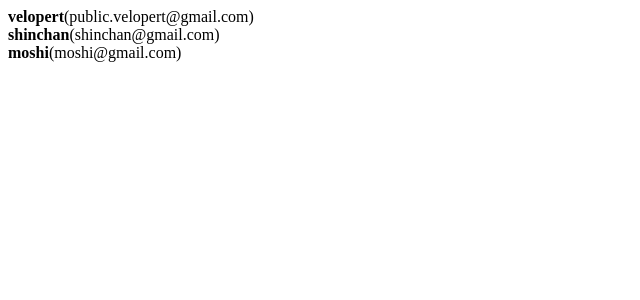
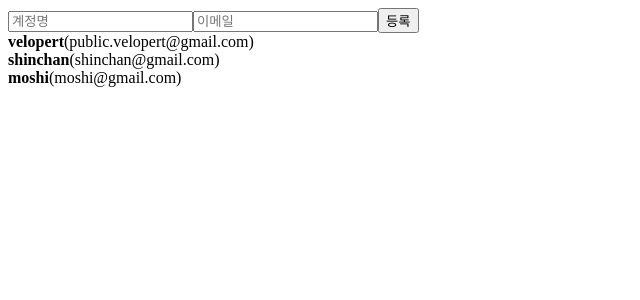
Before and after one commit to ekal901/2022-02-begin-react, a React (Create React App) app: page / in a window 1280 px wide. Shown: the top 300 px of the page, without its empty margins (0-640 px from the left). Built offline with nearby package versions, Linux system fonts and the light colour scheme.

Commit message:
'add object to Array'

```diff
--- a/src/App.js
+++ b/src/App.js
@@ -1,9 +1,71 @@
-import { render } from 'react-dom';
-import UserList from './UserList';
+import React, { useRef, useState } from 'react'
+import CreateUser from './CreateUser'
+import UserList from './UserList'
 
 function App() {
+  const [inputs, setInputs] = useState({
+    username: '',
+    email: ''
+  })
+  const {username, email} = inputs
+
+  const onChange = (e) => {
+    const { name, value } = e.target
+    setInputs({
+      ...inputs,
+      [name]: value
+    })
+  }
+
+  const [users, setUsers] = useState([
+    {
+        id: 1,
+        username: 'velopert',
+        email: 'public.velopert@gmail.com'
+    },
+    {
+        id: 2,
+        username: 'shinchan',
+        email: 'shinchan@gmail.com'
+    },
+    {
+        id: 3,
+        username: 'moshi',
+        email: 'moshi@gmail.com'
+    }
+  ]);
+
+  const nextId = useRef(4) // 값이 바뀌어도 rerendering 하지 않음
+
+  const onCreate = () => {
+    const user = {
+      'id': nextId.current,
+      username,
+      email
+    };
+
+    setUsers([
+      ...users, user // 기존 배열에 새로운 배열 추가
+    ])
+    // setUsers(users.concat(user)) 사용 가능
+
+    setInputs({
+      'username': '',
+      'email': ''
+    })
+    nextId.current += 1
+  }
+
   return (
-    <UserList />
+    <>
+      <CreateUser
+        username={username}
+        email={email}
+        onChange={onChange}
+        onCreate={onCreate}
+      />
+      <UserList users={users} />
+    </>
   )
 }
 
--- /dev/null
+++ b/src/CreateUser.js
@@ -0,0 +1,23 @@
+import React from 'react'
+
+function CreateUser({ username, email, onChange, onCreate }) {
+    return (
+        <div>
+            <input
+                name='username'
+                placeholder='계정명'
+                onChange={onChange}
+                value={username}
+            />
+            <input
+                name='email'
+                placeholder='이메일'
+                onChange={onChange}
+                value={email}
+            />
+            <button onClick={onCreate}>등록</button>
+        </div>
+    )
+}
+
+export default CreateUser
--- a/src/UserList.js
+++ b/src/UserList.js
@@ -7,35 +7,18 @@
             <span>({user.email})</span>
         </div>
     )
-}
+};
 
-function UserList() {
-    const users = [
-        {
-            id: 1,
-            username: 'velopert',
-            email: 'public.velopert@gmail.com'
-        },
-        {
-            id: 2,
-            username: 'shinchan',
-            email: 'shinchan@gmail.com'
-        },
-        {
-            id: 3,
-            username: 'moshi',
-            email: 'moshi@gmail.com'
-        }
-    ]
+function UserList({users}) {
     return (
         <div>
             {
-                users.map(
-                    user => (<User key={user.id} user={user} />)
-                )
+                users.map((item) => {
+                    return <User key={item.id} user={item}></User>
+                })
             }
         </div>
-    )
-}
+    );
+};
 
-export default UserList
+export default UserList;
```
